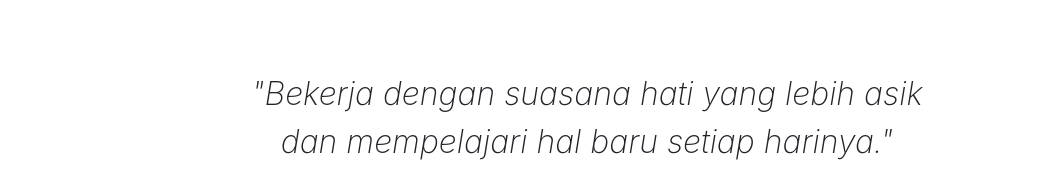
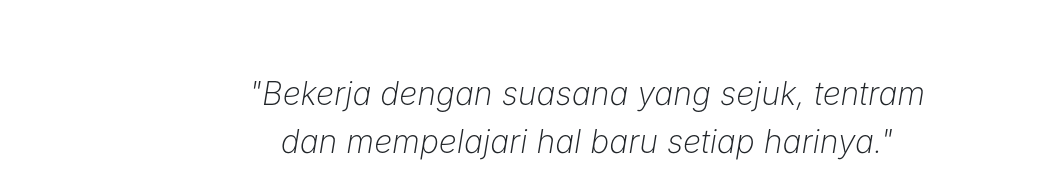
Before and after one commit to sandhikagalih/simple-landing-page, a plain HTML site: page index.html in a window 1280 px wide. Shown: the part 1292-1480 px from the top of the page, without its empty margins (53-1094 px from the left). Drawn offline with nearby package versions, Linux system fonts and the light colour scheme; a web font is replaced by a local one.

Commit message:
mengubah kalimat pada testimonial

```diff
--- a/index.html
+++ b/index.html
@@ -94,7 +94,7 @@
       <section class="testimonial">
         <div class="row justify-content-center">
           <div class="col-lg-8">
-            <p>"Bekerja dengan suasana hati yang lebih asik dan mempelajari hal baru setiap harinya."</p>
+            <p>"Bekerja dengan suasana yang sejuk, tentram dan mempelajari hal baru setiap harinya."</p>
           </div>
         </div>
         <div class="row justify-content-center">
```
